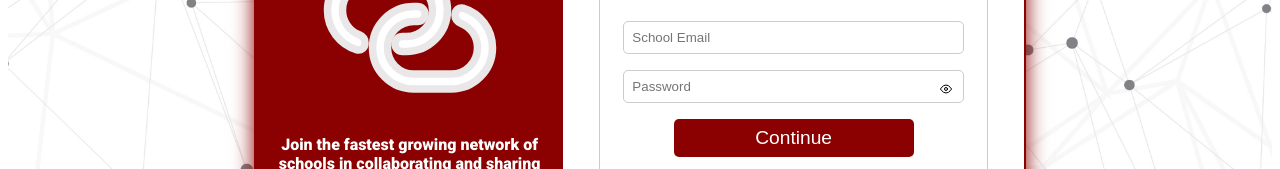
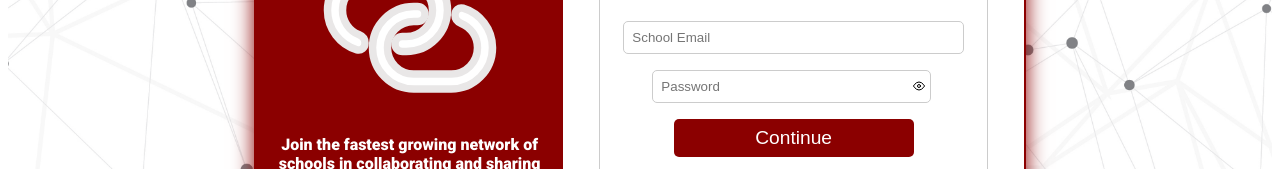
Before and after one commit to LaryeaNii/GreenLight, a SvelteKit app: page / in a window 1280 px wide. Shown: the part 325-494 px from the top of the page. Built offline with nearby package versions, Linux system fonts and the light colour scheme; no server answers; a web font is replaced by a local one.

Commit message:
showpass button again

```diff
--- a/src/routes/+page.svelte
+++ b/src/routes/+page.svelte
@@ -182,18 +182,18 @@
 						bind:value={userEmail}
 						on:input={handleEmailChange}
 					/>
-					<div class="showpass">
-						<button on:click={toggleShowPassword}><img src={showpassword} alt="showpassword"></button>
-					</div>
+
+
+					<div class="password-container">
 						{#if showPassword}
 							<input type="text" placeholder="Password" bind:value={userPassword} />
 						{:else}
 							<input type="password" placeholder="Password" bind:value={userPassword} />
 						{/if}
-					{#if passwordError}
-						<!-- svelte-ignore a11y-label-has-associated-control -->
-						<label class="error-label">{passwordError}</label>
-					{/if}
+						<div class="showpass">
+							<button on:click={toggleShowPassword}><img src={showpassword} alt="showpassword"></button>
+						</div>
+					</div>
 					{#if clickedSignUp && !clickedLogin}
 						<button
 							class="join-button"
@@ -241,16 +241,32 @@
 </main>
 
 <style>
-	.showpass{
-		position: absolute;
-		bottom: 47%;
-		left: 73%;
+	.password-container {
+    display: flex;
+    align-items: center;
+	justify-content: center;
+    width: 100%;
+}
+
+.password-container input {
+   width: 100%;
+   margin-left: 20px;
+  /* Adjust spacing between input and button */
+}
+
+.showpass {
+    display: flex;
+    align-items: center;
 }
 .showpass button{
+	cursor: pointer;
+	margin-bottom: 14px;
+	border: none;
 	background-color: transparent;
-		border: none;
-		cursor: pointer;
+	position: relative;
+	right: 100%;
 }
+
 	.forgot {
 		border: none;
 		color: gray;
@@ -419,11 +435,7 @@
 		font-size: 1.2em;
 	}
 	@media only screen and (max-width: 1200px) {
-		.showpass{
-		position: absolute;
-		bottom: 47%;
-		left: 72%;
-	}
+
 		.left-gradient {
 			display: none;
 		}
```
Lines whose indentation alone changed are shown as unchanged.
